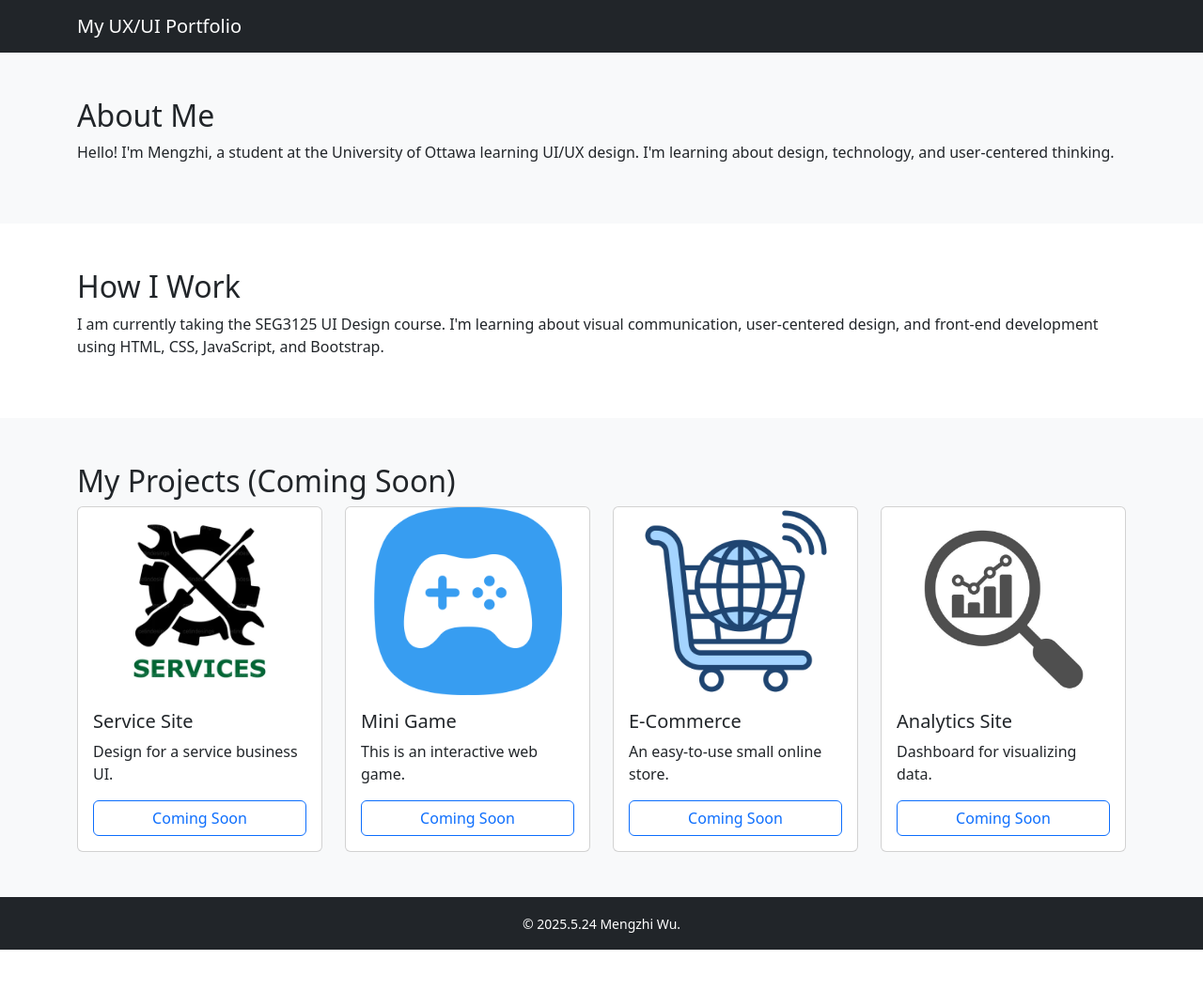
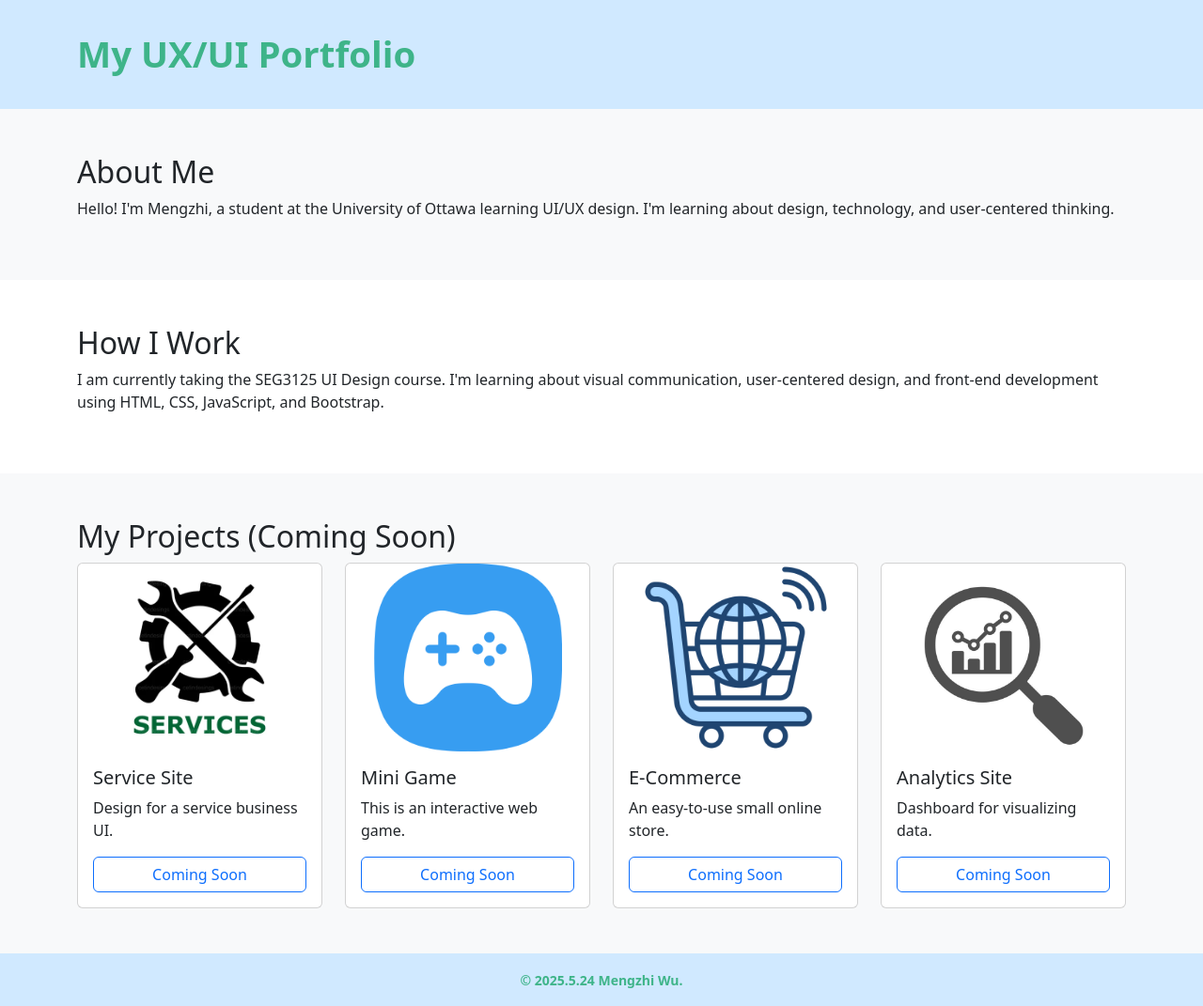
Before and after one commit to oceaneyessss/My-portfolio, a plain HTML site: page index.html in a window 1280 px wide. Shown: the whole page at 94% size. Before the commit the page ends 1011 px from the top, so only its background shows below. Drawn offline with nearby package versions, Linux system fonts and the light colour scheme.

Commit message:
Font size and color changes

```diff
--- a/index.html
+++ b/index.html
@@ -5,11 +5,29 @@
   <meta name="viewport" content="width=device-width, initial-scale=1.0" />
   <title>My Portfolio</title>
   <link href="https://cdn.jsdelivr.net/npm/bootstrap@5.3.0/dist/css/bootstrap.min.css" rel="stylesheet">
+  <style>
+    .custom-blue {
+      background-color: #d0e9ff;
+    }
+    .navbar-brand {
+      font-size: 2.4rem;
+      font-weight: bold;
+      color: #3EB489 !important;
+    }
+    .navbar {
+      padding-top: 1.5rem;
+      padding-bottom: 1.5rem;
+    }
+    .footer-name {
+      font-weight: bold;
+      color: #3EB489;
+    }
+  </style>
 </head>
 <body>
 
 <!-- Navigation bar -->
-<nav class="navbar navbar-expand-lg navbar-dark bg-dark">
+<nav class="navbar navbar-expand-lg custom-blue">
   <div class="container">
     <a class="navbar-brand" href="#">My UX/UI Portfolio</a>
   </div>
@@ -90,9 +108,9 @@
 </section>
 
 <!-- Footer -->
-<footer class="py-3 bg-dark text-white text-center">
+<footer class="py-3 custom-blue text-center">
   <div class="container">
-    <small>© 2025.5.24 Mengzhi Wu. </small>
+    <small class="footer-name">© 2025.5.24 Mengzhi Wu. </small>
   </div>
 </footer>
 
```
